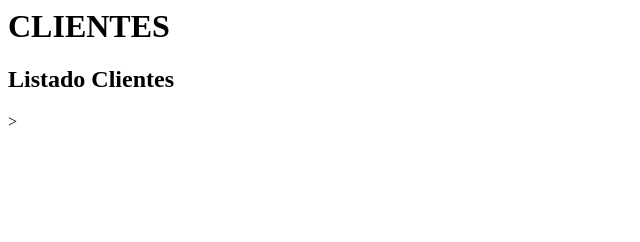
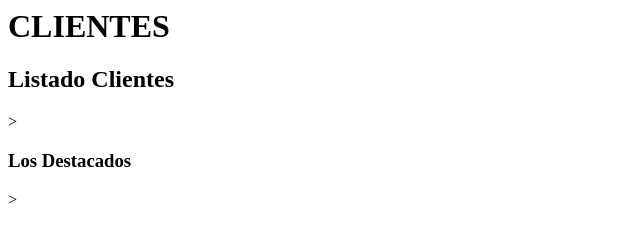
Before and after one commit to mackpipe/curso_drupal, a plain HTML site: page clientes.html in a window 1280 px wide. Shown: the whole page, without its empty margins (0-640 px from the left). Drawn offline with Linux system fonts and the light colour scheme.

Commit message:
Se adiciona Subtitulo Los Destacados

```diff
--- a/clientes.html
+++ b/clientes.html
@@ -2,5 +2,6 @@
     <body>
       <h1>CLIENTES</h1>
       <h2>Listado Clientes</h2>>
+      <h3>Los Destacados</h3>>
     </body>
   </htm>
```
